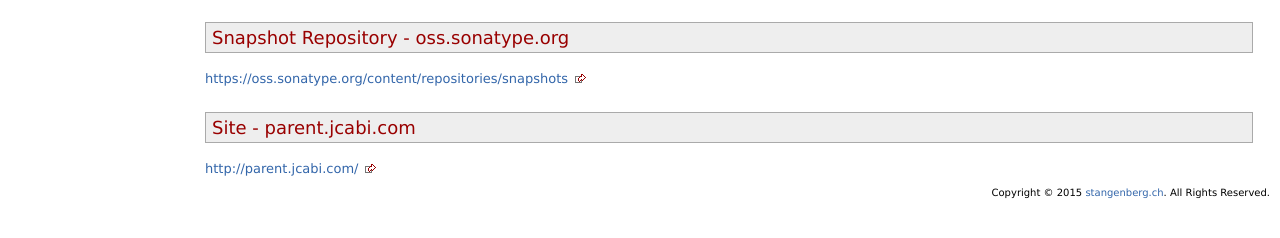
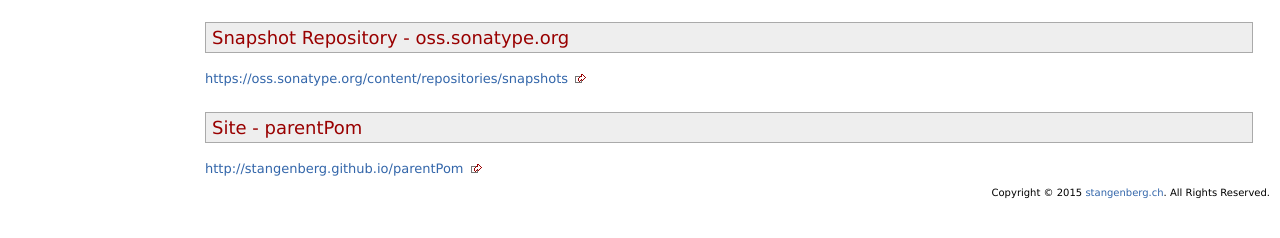
Before and after one commit to stangenberg/parentPom, a plain HTML site: page distribution-management.html in a window 1280 px wide. Shown: the part 350-588 px from the top of the page. Drawn offline with Linux system fonts and the light colour scheme.

Commit message:
Creating site for 1.0-SNAPSHOT

```diff
--- a/distribution-management.html
+++ b/distribution-management.html
@@ -92,7 +92,7 @@
     </div>
     <div id="bodyColumn">
       <div id="contentBox">
-        <div class="section"><h2>Overview<a name="Overview"></a></h2><a name="Overview"></a><p>The following is the distribution management information used by this project.</p><div class="section"><h3>Download URL<a name="Download_URL"></a></h3><a name="Download_URL"></a><a class="externalLink" href="https://oss.sonatype.org/content/groups/public">https://oss.sonatype.org/content/groups/public</a></div><div class="section"><h3>Repository - oss.sonatype.org<a name="Repository_-_oss.sonatype.org"></a></h3><a name="Repository_-_oss.sonatype.org"></a><a class="externalLink" href="https://oss.sonatype.org/service/local/staging/deploy/maven2">https://oss.sonatype.org/service/local/staging/deploy/maven2</a></div><div class="section"><h3>Snapshot Repository - oss.sonatype.org<a name="Snapshot_Repository_-_oss.sonatype.org"></a></h3><a name="Snapshot_Repository_-_oss.sonatype.org"></a><a class="externalLink" href="https://oss.sonatype.org/content/repositories/snapshots">https://oss.sonatype.org/content/repositories/snapshots</a></div><div class="section"><h3>Site - parent.jcabi.com<a name="Site_-_parent.jcabi.com"></a></h3><a name="Site_-_parent.jcabi.com"></a><a class="externalLink" href="http://parent.jcabi.com/">http://parent.jcabi.com/</a></div></div>
+        <div class="section"><h2>Overview<a name="Overview"></a></h2><a name="Overview"></a><p>The following is the distribution management information used by this project.</p><div class="section"><h3>Download URL<a name="Download_URL"></a></h3><a name="Download_URL"></a><a class="externalLink" href="https://oss.sonatype.org/content/groups/public">https://oss.sonatype.org/content/groups/public</a></div><div class="section"><h3>Repository - oss.sonatype.org<a name="Repository_-_oss.sonatype.org"></a></h3><a name="Repository_-_oss.sonatype.org"></a><a class="externalLink" href="https://oss.sonatype.org/service/local/staging/deploy/maven2">https://oss.sonatype.org/service/local/staging/deploy/maven2</a></div><div class="section"><h3>Snapshot Repository - oss.sonatype.org<a name="Snapshot_Repository_-_oss.sonatype.org"></a></h3><a name="Snapshot_Repository_-_oss.sonatype.org"></a><a class="externalLink" href="https://oss.sonatype.org/content/repositories/snapshots">https://oss.sonatype.org/content/repositories/snapshots</a></div><div class="section"><h3>Site - parentPom<a name="Site_-_parentPom"></a></h3><a name="Site_-_parentPom"></a><a class="externalLink" href="http://stangenberg.github.io/parentPom">http://stangenberg.github.io/parentPom</a></div></div>
       </div>
     </div>
     <div class="clear">
```
